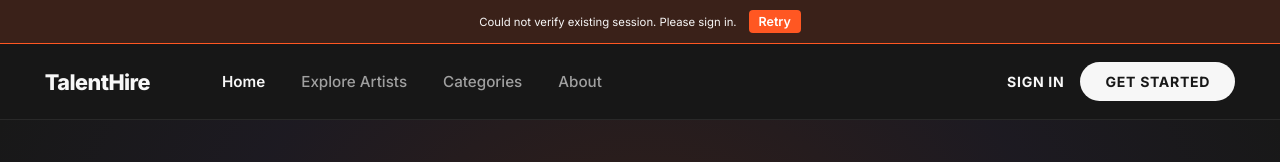
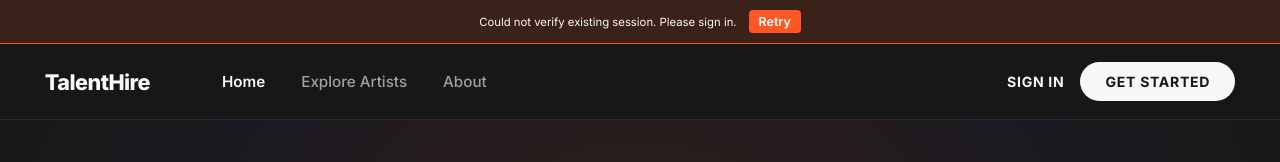
Before and after one commit to shravan-K7/TalentHire, a React (Vite) app in the folder frontend/: page / in a window 1280 px wide. Shown: the top 162 px of the page. Built offline with nearby package versions, Linux system fonts and the light colour scheme; no server answers.

Commit message:
Remove Categories link from navbar

```diff
--- a/frontend/src/components/Navbar.jsx
+++ b/frontend/src/components/Navbar.jsx
@@ -44,7 +44,6 @@ function Navbar({ user, onLogout, currentPath = '/', navigate }) {
   const links = [
     { label: 'Home', path: '/' },
     { label: 'Explore Artists', path: '/artists' },
-    { label: 'Categories', path: '/#categories' },
     { label: 'About', path: '/#about' },
   ];
 
```
